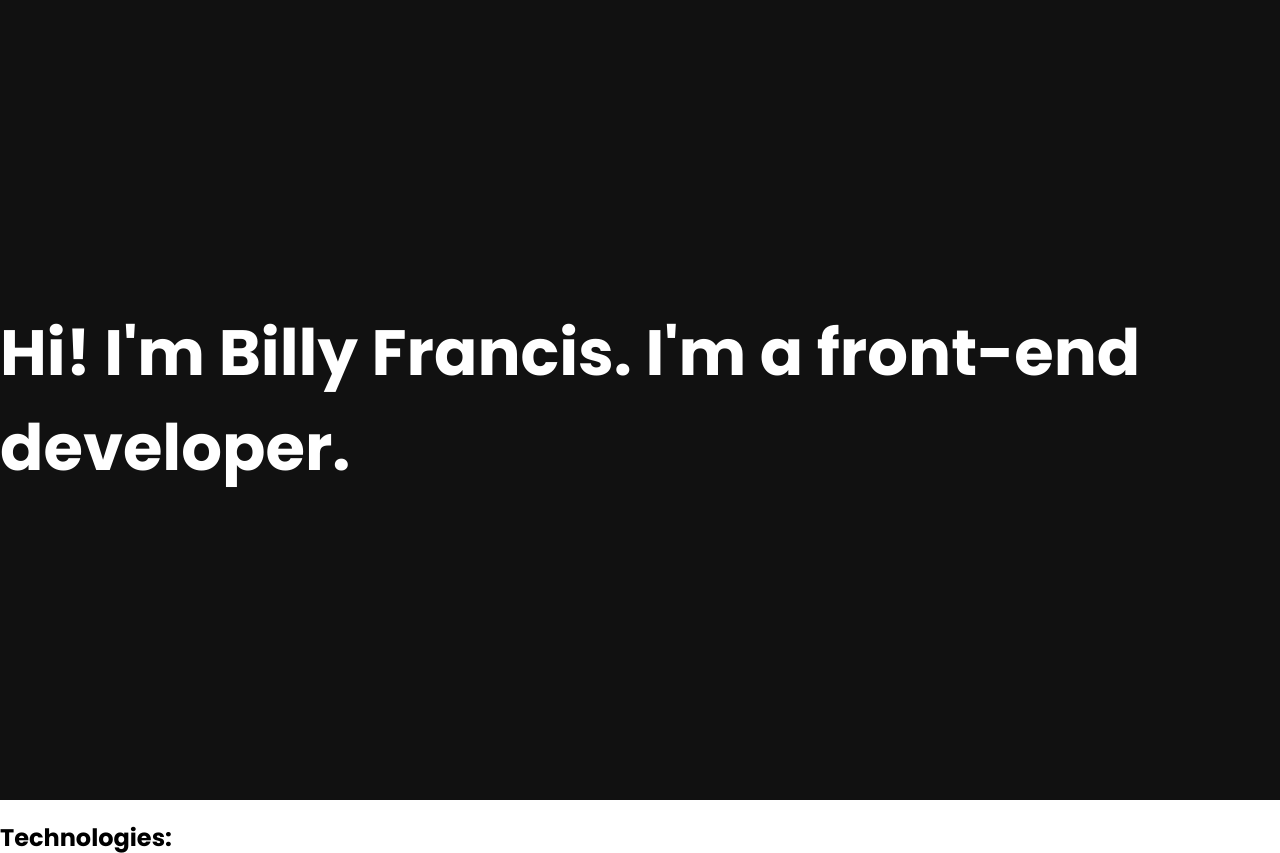
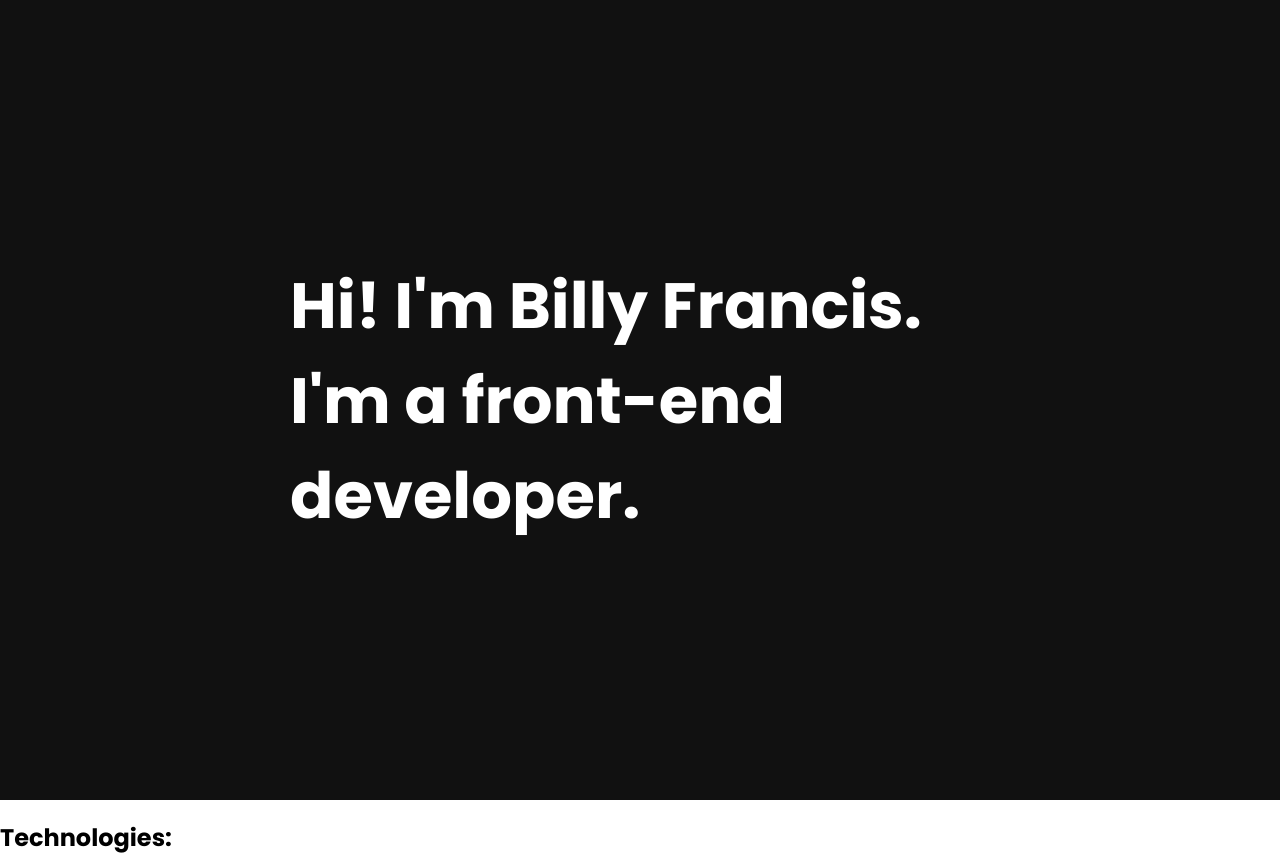
Before and after one commit to billyfrn/portfolio, a PHP site: page / in a window 1280 px wide. Shown: the top 853 px of the page. Run offline with PHP 8.4, Linux system fonts and the light colour scheme.

Commit message:
update banner h1 width

```diff
--- a/assets/styles.css
+++ b/assets/styles.css
@@ -13,6 +13,7 @@ h1 {
   color: #fff;
   font-size: 4em;
   z-index:9;
+  max-width: 700px;
 }
 .banner{
   background: #111;
```
